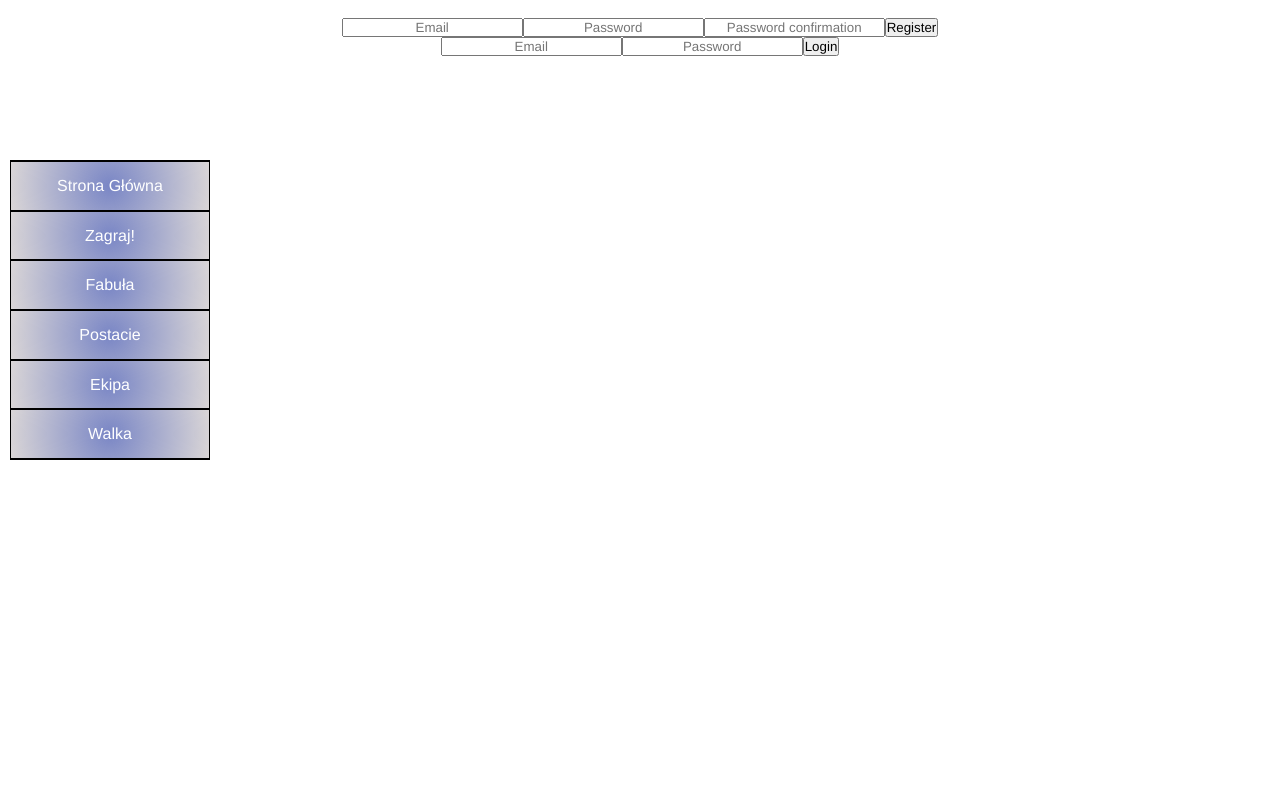
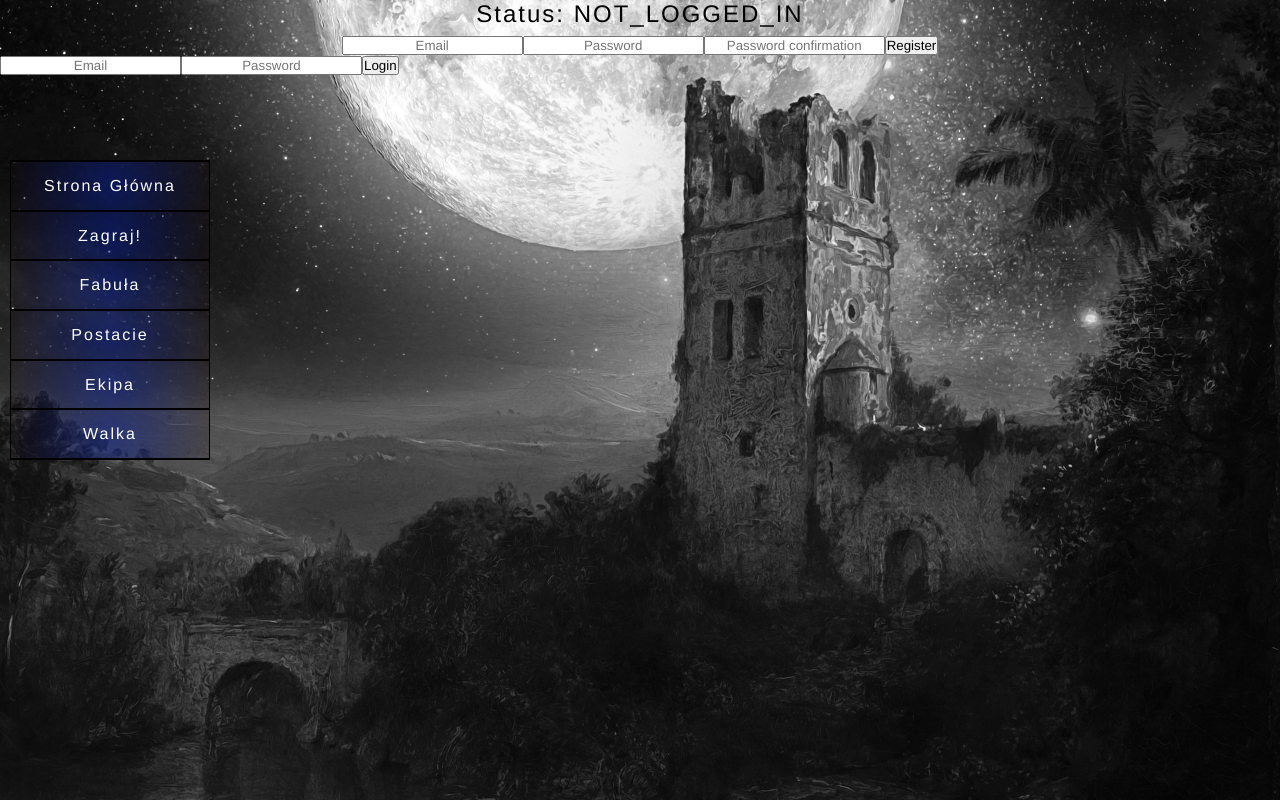
Before and after one commit to Szczurovsky/inzynierka, a React (Create React App) app: page / in a window 1280 px wide. Built offline with nearby package versions, Linux system fonts and the light colour scheme.

Commit message:
czy tlo zadziala?

```diff
--- a/src/components/Auth/Login.jsx
+++ b/src/components/Auth/Login.jsx
@@ -1,5 +1,14 @@
 import React from 'react';
 import axios from 'axios';
+import styled from "styled-components"
+
+const Form = styled.form`
+    display:flex;
+
+
+    max-width:100px;
+`
+
 export default class Login extends React.Component {
     constructor(props) {
         super(props);
@@ -36,8 +45,8 @@ export default class Login extends React.Component {
     }
     render() {
         return (
-            <div>
-                <form onSubmit={this.handleSubmit}>
+            <>
+                <Form onSubmit={this.handleSubmit}>
                     <input
                         type="email"
                         name="email"
@@ -55,8 +64,8 @@ export default class Login extends React.Component {
                         required
                     />
                     <button type="submit">Login</button>
-                </form>
-            </div>
+                </Form>
+            </>
         )
     }
 }
--- a/src/components/Auth/Registrations.jsx
+++ b/src/components/Auth/Registrations.jsx
@@ -1,5 +1,13 @@
 import React from 'react';
 import axios from 'axios';
+
+import styled from "styled-components"
+
+const Form = styled.form`
+    /* display:flex;
+    flex-direction: column; */
+`
+
 export default class Registration extends React.Component {
     constructor(props) {
         super(props);
@@ -36,7 +44,7 @@ export default class Registration extends React.Component {
     render() {
         return (
             <div>
-                <form onSubmit={this.handleSubmit}>
+                <Form onSubmit={this.handleSubmit}>
                     <input
                         type="email"
                         name="email"
@@ -62,7 +70,7 @@ export default class Registration extends React.Component {
                         required
                     />
                     <button type="submit">Register</button>
-                </form>
+                </Form>
             </div>
         )
     }
--- a/src/components/MainPage/MainPage.jsx
+++ b/src/components/MainPage/MainPage.jsx
@@ -6,15 +6,8 @@ import Registration from "../Auth/Registrations"
 import Login from "../Auth/Login"
 
 const Page = styled.div`
-     /* width: 100%;
-    /* display: flex; */ */
-    /* height:100vh; */
-    background-color:#171717;
-    /* justify-content: center; */
-   flex-direction: column;
-   color:white;
-   letter-spacing: 2px;
-
+color:black;
+font-size:1.5rem
 `
 
 export const MainPage = (props) => {
@@ -30,34 +23,11 @@ export const MainPage = (props) => {
 //     // const [error, setError] = useState(null);
     return (
 
-            <>
+            <Page>
               <Page>Status: {props.loggedInStatus}</Page>
               <Registration handleSuccessfulAuth={handleSuccessfulAuth} />
               <Login handleSuccessfulAuth={handleSuccessfulAuth} />
-            </>
+            </Page>
 
     )
 }
-
-// class MainPage extends Component {
-
-
-
-//     const staty = { siła: 1 }
-
-//     async function fetcha() {
-//     const response = await fetch('https://backinz.herokuapp.com/api/v1/klans');
-//     const movies = await response.json();
-//     setData(movies)
-// }
-
-
-//     render() {
-//         return (
-//             <>
-//               <Page></Page>
-//             </>
-//         )
-//     }
-// }
-// export default MainPage
--- a/src/components/StartPage/StartPageUse.jsx
+++ b/src/components/StartPage/StartPageUse.jsx
@@ -13,6 +13,22 @@ import { About } from "../About/About.jsx";
 import {Walka} from "../Walka/Walka.jsx"
 import axios from "axios"
 import React from "react"
+import styled from "styled-components"
+import img1 from "./img1.jpg"
+const MainStyle = styled.div`
+
+    display: flex;
+    height: 100vh;
+    /* background-color:red; */
+    background-image: linear-gradient(black,black),url(${img1});
+    background-size:cover;
+    background-blend-mode:saturation;
+    /* filter: grayscale(100%); */
+    /* justify-content: center; */
+    flex-direction: column;
+    color: white;
+    letter-spacing: 2px;
+`;
 export const StartPageUse = (props) => {
     const [klans, setKlans] = useState();
     const [postac, setPostac] = useState();
@@ -34,8 +50,10 @@ export const StartPageUse = (props) => {
     const [loading, setLoading] = useState(true);
 
 
+
+
     return (
-
+    <MainStyle>
         <Router>
             <MenuPC />
             <Routes>
@@ -60,7 +78,8 @@ export const StartPageUse = (props) => {
                 <Route path="ekipa" element={<About />} />
                 <Route path="walka" element={<Walka />} />
             </Routes>
-        </Router>
+            </Router>
+        </MainStyle>
     )
 
 
```
Also changed, not shown: src/components/MainPage/background_inz.jpg (added), src/components/StartPage/img1.jpg (added).
